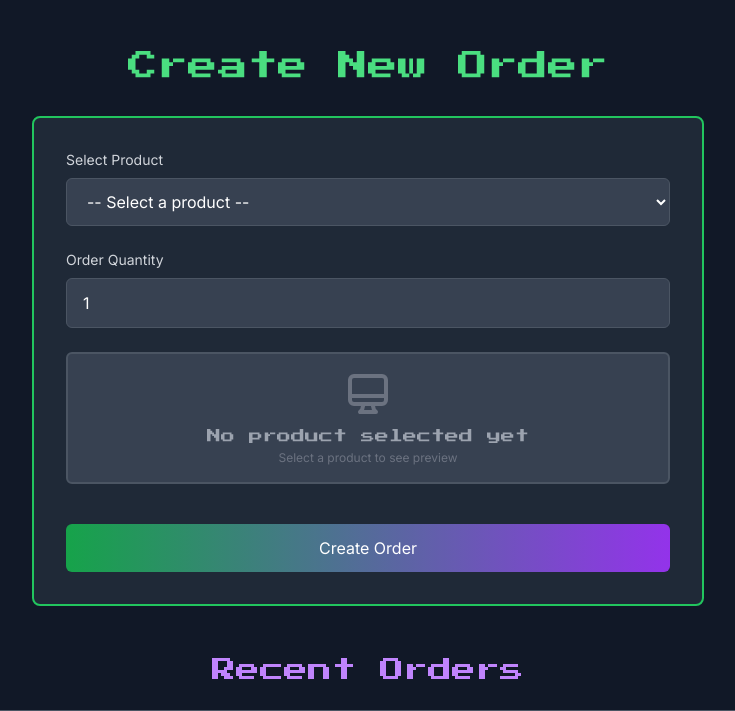
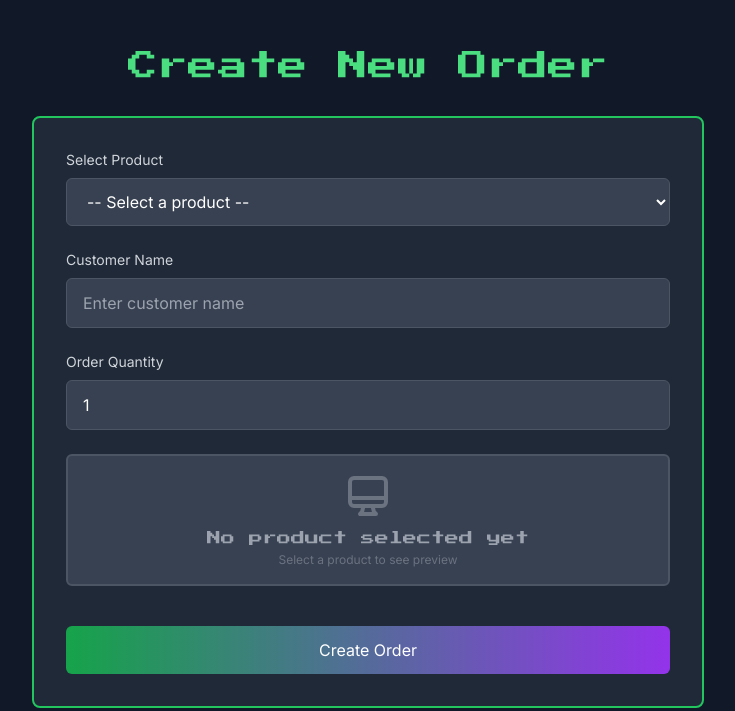
Before and after one commit to mattenarle10/file-upload-flask, a Flask app: page /create-order in a window 1280 px wide. Shown: the part 76-787 px from the top of the page, without its empty margins (272-1007 px from the left). Run offline with Flask 3, Linux system fonts and the light colour scheme; data that the repository does not hold is empty; some libraries are stand-ins or nearby versions.

Commit message:
Update create_order.html

```diff
--- a/templates/create_order.html
+++ b/templates/create_order.html
@@ -85,6 +85,13 @@
                         </div>
 
                         <div>
+                            <label for="customer_name" class="block text-sm font-medium text-gray-300 mb-2">Customer Name</label>
+                            <input type="text" id="customer_name" name="customer_name" required
+                                   class="w-full px-4 py-3 bg-gray-700 border border-gray-600 rounded-md text-white focus:outline-none focus:ring-2 focus:ring-green-500 focus:border-transparent"
+                                   placeholder="Enter customer name">
+                        </div>
+
+                        <div>
                             <label for="order_quantity" class="block text-sm font-medium text-gray-300 mb-2">Order Quantity</label>
                             <input type="number" id="order_quantity" name="order_quantity" min="1" value="1" required
                                    class="w-full px-4 py-3 bg-gray-700 border border-gray-600 rounded-md text-white focus:outline-none focus:ring-2 focus:ring-green-500 focus:border-transparent">
@@ -93,6 +100,7 @@
 
                         <!-- Product Preview Section -->
                         <div id="product-preview" class="mt-6 hidden">
+
                             <label class="block text-sm font-medium text-gray-300 mb-2">Product Preview</label>
                             <div class="border-2 border-purple-500 rounded-md p-4 bg-gray-700">
                                 <div class="flex flex-col md:flex-row items-center space-y-4 md:space-y-0 md:space-x-4">
@@ -101,6 +109,7 @@
                                     </div>
                                     <div class="w-full md:w-1/2 space-y-2">
                                         <h3 id="product-name" class="text-lg font-pixel text-green-400"></h3>
+                                          <p class="text-sm text-gray-300">Customer: <span id="display-customer" class="font-pixel text-white"></span></p>
                                         <p class="text-sm text-gray-300">Stock: <span id="product-stock" class="font-pixel"></span></p>
                                         <p class="text-sm text-gray-300">Order Quantity: <span id="display-quantity" class="font-pixel text-purple-400">1</span></p>
                                     </div>
@@ -138,8 +147,10 @@
                 <thead class="bg-gray-700">
                     <tr>
                         <th scope="col" class="px-6 py-3 text-left text-xs font-medium text-gray-300 uppercase tracking-wider">Order ID</th>
+                        <th scope="col" class="px-6 py-3 text-left text-xs font-medium text-gray-300 uppercase tracking-wider">Customer</th>
                         <th scope="col" class="px-6 py-3 text-left text-xs font-medium text-gray-300 uppercase tracking-wider">Product</th>
                         <th scope="col" class="px-6 py-3 text-left text-xs font-medium text-gray-300 uppercase tracking-wider">Quantity</th>
+                        <th scope="col" class="px-6 py-3 text-left text-xs font-medium text-gray-300 uppercase tracking-wider">Total</th>
                         <th scope="col" class="px-6 py-3 text-left text-xs font-medium text-gray-300 uppercase tracking-wider">Date</th>
                     </tr>
                 </thead>
@@ -148,6 +159,9 @@
                     <tr class="hover:bg-gray-700 transition-colors">
                         <td class="px-6 py-4 whitespace-nowrap">
                             <div class="text-sm font-pixel text-green-400">#{{ order.order_id }}</div>
+                        </td>
+                        <td class="px-6 py-4 whitespace-nowrap">
+                            <div class="text-sm font-medium text-white">{{ order.customer_name }}</div>
                         </td>
                         <td class="px-6 py-4 whitespace-nowrap">
                             <div class="flex items-center">
@@ -171,8 +185,11 @@
                         <td class="px-6 py-4 whitespace-nowrap">
                             <div class="text-sm font-pixel text-purple-400">{{ order.quantity }}</div>
                         </td>
+                        <td class="px-6 py-4 whitespace-nowrap">
+                            <div class="text-sm font-medium text-green-400">${{ "%.2f"|format(order.total) }}</div>
+                        </td>
                         <td class="px-6 py-4 whitespace-nowrap text-sm text-gray-300">
-                            {{ order.order_date.strftime('%Y-%m-%d %H:%M') }}
+                            {{ order.order_date.strftime('%Y-%m-%d') }}
                         </td>
                     </tr>
                     {% endfor %}
@@ -283,6 +300,20 @@
                 noProductSelected.classList.remove('hidden');
             }
         }
+        // Add this to your existing JavaScript at the bottom
+document.getElementById('customer_name').addEventListener('input', updateCustomerDisplay);
+
+function updateCustomerDisplay() {
+    const customerInput = document.getElementById('customer_name');
+    const displayCustomer = document.getElementById('display-customer');
+
+    if (displayCustomer) {
+        displayCustomer.textContent = customerInput.value || 'Not specified';
+    }
+}
+
+// Call this at the end of updateProductPreview function
+updateCustomerDisplay();
     </script>
 </body>
 </html>
```
